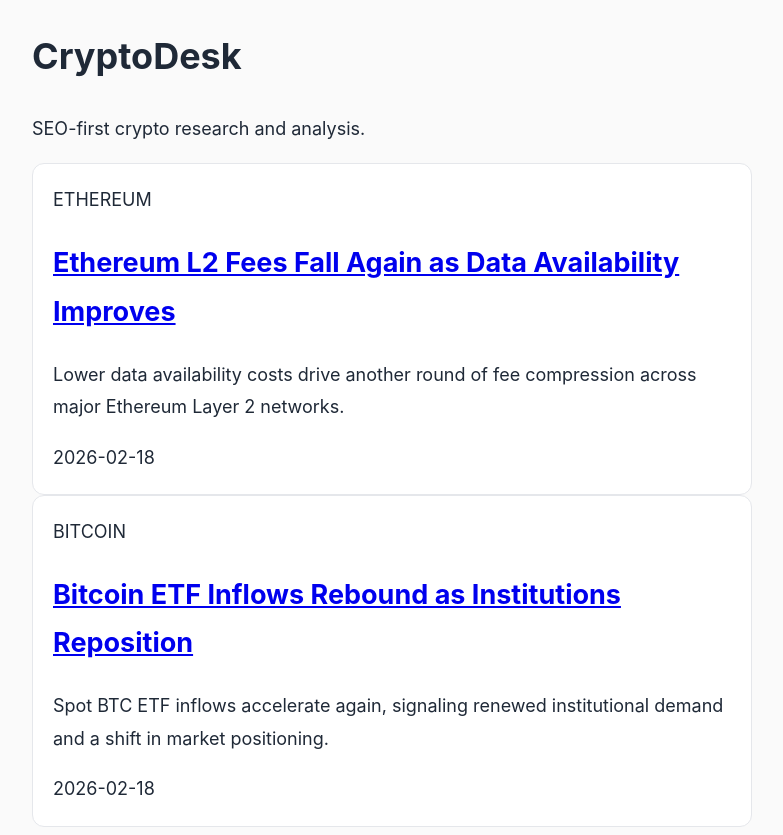
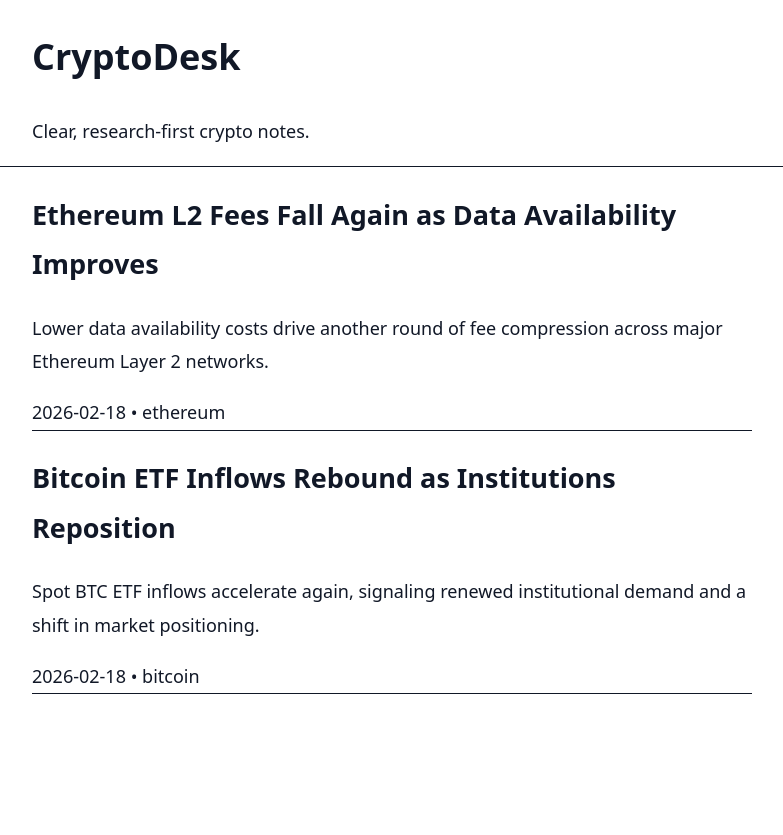
Before and after one commit to bulnabanggg/cryptodesk, a Next.js app: page / in a window 1280 px wide. Shown: the whole page, without its empty margins (248-1031 px from the left). Built offline with nearby package versions, Linux system fonts and the light colour scheme.

Commit message:
style: medium reading layout

```diff
--- a/src/app/blog/[slug]/page.tsx
+++ b/src/app/blog/[slug]/page.tsx
@@ -1,3 +1,4 @@
+import Link from 'next/link';
 import { compileMDX } from 'next-mdx-remote/rsc';
 import { getAllPosts, getPostBySlug } from '../../../lib/posts';
 import type { Metadata } from 'next';
@@ -33,13 +34,25 @@
   const { meta, content } = post;
   const { content: mdxContent } = await compileMDX({ source: content });
 
+  const all = getAllPosts().map((p) => p.meta);
+  const idx = all.findIndex((p) => p.slug === meta.slug);
+  const prev = all[idx + 1];
+  const next = all[idx - 1];
+
   return (
-    <main className="container py-12">
+    <main className="container py-14">
+      <div className="mb-6 text-sm text-gray-500">
+        <Link href="/">← Back to all posts</Link>
+      </div>
       <article className="prose prose-lg max-w-none">
-        <h1>{meta.title}</h1>
-        <p className="text-gray-500">{meta.date} · {meta.category}</p>
+        <h1 className="text-4xl font-bold">{meta.title}</h1>
+        <p className="mt-2 text-sm text-gray-500">{meta.date} • {meta.category}</p>
         {mdxContent}
       </article>
+      <div className="mt-10 flex justify-between text-sm text-gray-500">
+        {prev ? <Link href={`/blog/${prev.slug}`}>← Previous</Link> : <span />}
+        {next ? <Link href={`/blog/${next.slug}`}>Next →</Link> : <span />}
+      </div>
     </main>
   );
 }
--- a/src/app/category/[category]/page.tsx
+++ b/src/app/category/[category]/page.tsx
@@ -10,17 +10,21 @@
   const posts = getPostsByCategory(params.category);
 
   return (
-    <main className="container py-12">
-      <h1 className="text-2xl font-bold mb-6">Category: {params.category}</h1>
-      <div className="grid gap-6">
+    <main className="container py-14">
+      <div className="mb-6 text-sm text-gray-500">
+        <Link href="/">← Back to all posts</Link>
+      </div>
+      <h1 className="text-2xl font-semibold mb-6">Category: {params.category}</h1>
+      <div>
         {posts.map(({ meta }) => (
-          <article key={meta.slug} className="card">
-            <h2 className="text-xl font-semibold">
-              <Link href={`/blog/${meta.slug}`} className="text-indigo-600 hover:underline">
+          <article key={meta.slug} className="border-b border-gray-200 py-6">
+            <h2 className="text-2xl font-semibold">
+              <Link href={`/blog/${meta.slug}`} className="hover:text-[#2563eb]">
                 {meta.title}
               </Link>
             </h2>
-            <p className="mt-2 text-gray-700">{meta.description}</p>
+            <p className="mt-2 text-gray-600">{meta.description}</p>
+            <div className="mt-2 text-sm text-gray-500">{meta.date} • {meta.category}</div>
           </article>
         ))}
       </div>
--- a/src/app/globals.css
+++ b/src/app/globals.css
@@ -7,12 +7,22 @@
 }
 
 body {
-  background: #FAFAFA;
-  color: #1f2937;
-  font-family: Inter, system-ui, sans-serif;
+  background: #ffffff;
+  color: #111827;
+  font-family: ui-sans-serif, system-ui, sans-serif;
   font-size: 18px;
-  line-height: 1.8;
+  line-height: 1.85;
   -webkit-font-smoothing: antialiased;
+}
+
+a {
+  color: inherit;
+  text-decoration: none;
+}
+
+a:hover {
+  text-decoration: underline;
+  text-underline-offset: 4px;
 }
 
 .container {
@@ -21,14 +31,7 @@
   padding: 0 24px;
 }
 
-.card {
-  border: 1px solid #e5e7eb;
-  background: #ffffff;
-  border-radius: 12px;
-  padding: 20px;
-  transition: box-shadow 150ms ease;
+.prose h2,
+.prose h3 {
+  font-weight: 600;
 }
-
-.card:hover {
-  box-shadow: 0 8px 20px rgba(0,0,0,0.08);
-}
--- a/src/app/page.tsx
+++ b/src/app/page.tsx
@@ -5,26 +5,29 @@
   const posts = getAllPosts();
 
   return (
-    <main className="container py-12">
-      <header className="mb-10">
-        <h1 className="text-3xl font-bold tracking-tight">CryptoDesk</h1>
-        <p className="mt-2 text-gray-600">SEO-first crypto research and analysis.</p>
+    <div className="min-h-screen">
+      <header className="border-b border-gray-200">
+        <div className="container py-6">
+          <h1 className="text-3xl font-bold">CryptoDesk</h1>
+          <p className="mt-2 text-sm text-gray-500">Clear, research‑first crypto notes.</p>
+        </div>
       </header>
 
-      <section className="grid gap-6">
+      <main className="container py-14">
+        <section>
           {posts.map(({ meta }) => (
-          <article key={meta.slug} className="card">
-            <div className="text-xs uppercase tracking-wide text-gray-500">{meta.category}</div>
-            <h2 className="mt-2 text-xl font-semibold">
-              <Link href={`/blog/${meta.slug}`} className="text-indigo-600 hover:underline">
+            <article key={meta.slug} className="border-b border-gray-200 py-6">
+              <h2 className="text-2xl font-semibold">
+                <Link href={`/blog/${meta.slug}`} className="hover:text-[#2563eb]">
                   {meta.title}
                 </Link>
               </h2>
-            <p className="mt-2 text-gray-700">{meta.description}</p>
-            <div className="mt-4 text-sm text-gray-500">{meta.date}</div>
+              <p className="mt-2 text-gray-600 line-clamp-2">{meta.description}</p>
+              <div className="mt-2 text-sm text-gray-500">{meta.date} • {meta.category}</div>
             </article>
           ))}
         </section>
       </main>
+    </div>
   );
 }
```
Lines whose indentation alone changed are shown as unchanged.
